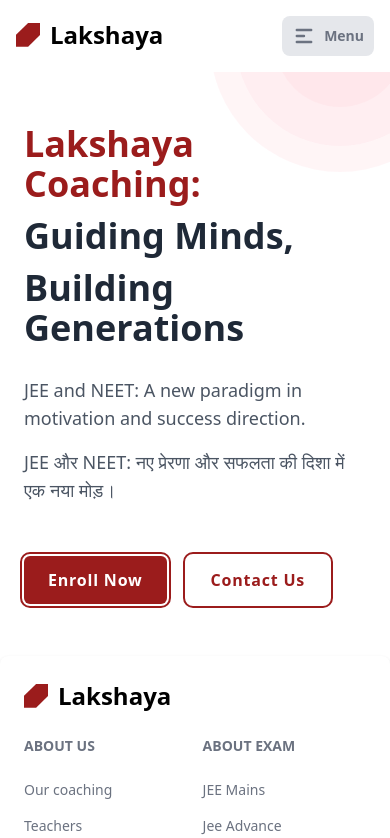
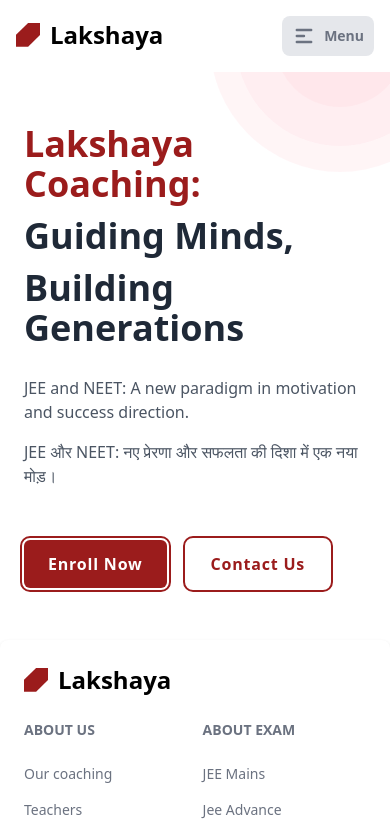
Before and after one commit to whyehtasam/Lakshaya, a React (Vite) app: page / in a window 390 px wide. Shown: the top 838 px of the page. Built offline with nearby package versions, Linux system fonts and the light colour scheme.

Commit message:
Update Hero component text size for smaller screens

```diff
--- a/src/apps/landing/Hero.jsx
+++ b/src/apps/landing/Hero.jsx
@@ -10,8 +10,8 @@ const Hero = () => {
             <h1 className="text-4xl font-bold text-gray-800 md:text-5xl lg:text-7xl">Guiding Minds,</h1>
             <h1 className="text-4xl font-bold text-gray-800 md:text-5xl lg:text-7xl">Building Generations</h1>
             <div>
-                <p className="mt-4 text-lg text-gray-600 md:text-xl lg:text-2xl">JEE and NEET: A new paradigm in motivation and success direction.</p>
-                <p className="mt-4 text-lg text-gray-600 md:text-xl lg:text-2xl">JEE और NEET: नए प्रेरणा और सफलता की दिशा में एक नया मोड़।</p>
+                <p className="mt-4 sm:text-lg text-gray-600 md:text-xl lg:text-2xl">JEE and NEET: A new paradigm in motivation and success direction.</p>
+                <p className="mt-4 sm:text-lg text-gray-600 md:text-xl lg:text-2xl">JEE और NEET: नए प्रेरणा और सफलता की दिशा में एक नया मोड़।</p>
             </div>
             <div className='flex gap-5 mt-10'>
                 <PrimaryButton className='flex gap-2 px-6 py-3 sm:text-lg font-semibold tracking-wider rounded-md outline outline-2 outline-red-800 outline-offset-2 hover:bg-red-700' label='Enroll Now'/>
```
